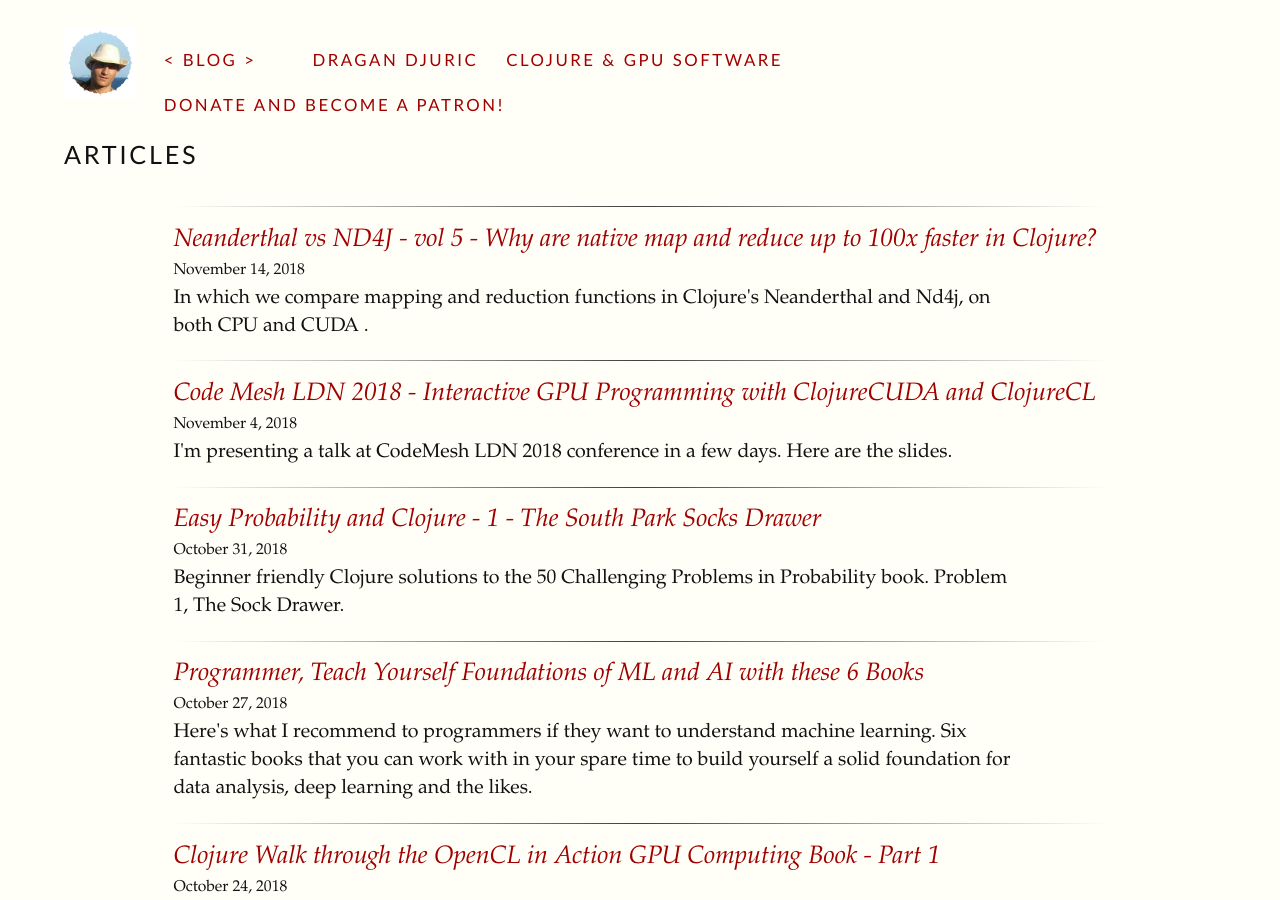
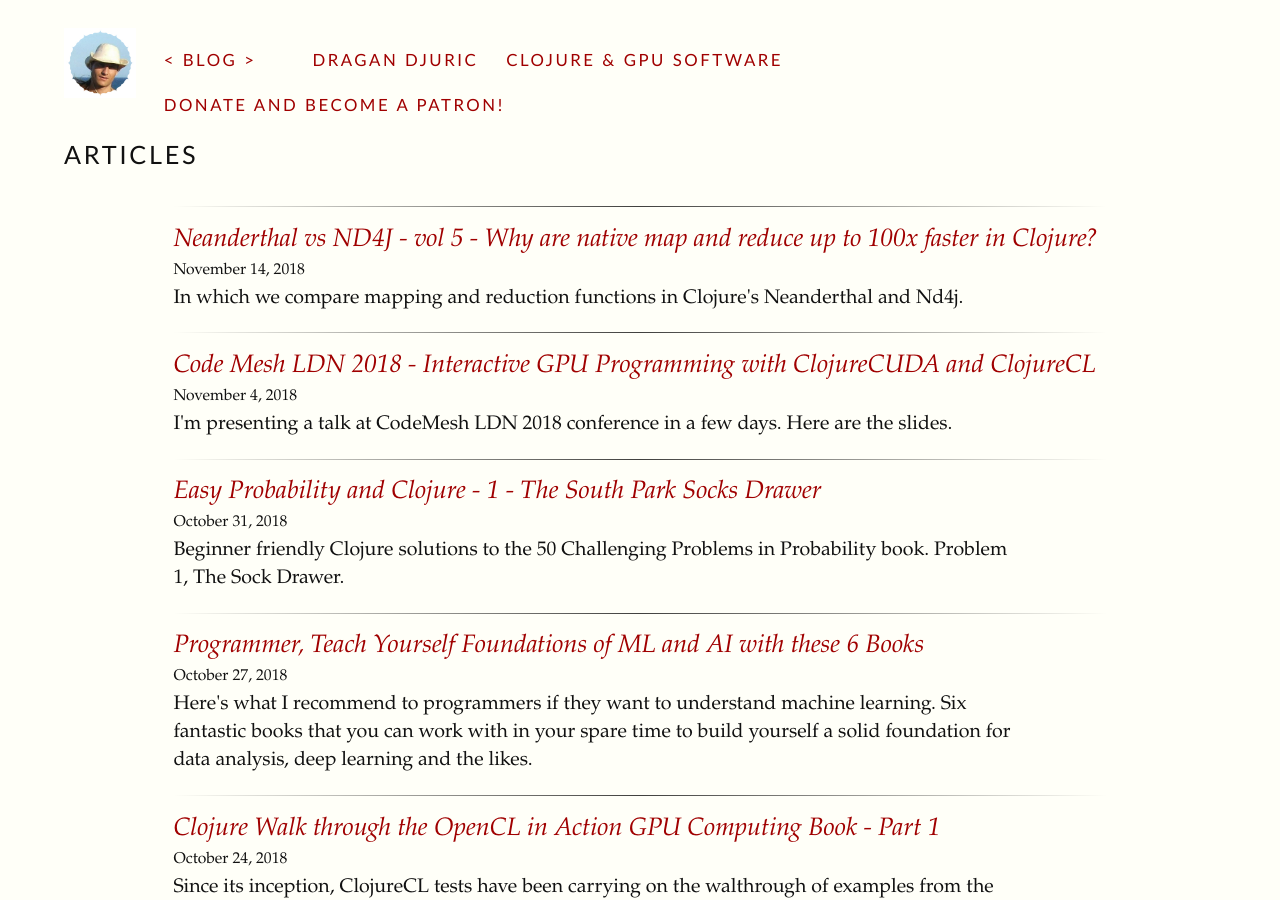
Before and after one commit to blueberry/blueberry.github.io, a Jekyll site: the page built from index.html, in a window 1280 px wide and 900 px high. Built offline with Jekyll 4.4.1, drawn with Linux system fonts in a browser that asks for light colours; comment, search, counter and statistics services are not loaded.

Commit message:
Small edit.

```diff
--- a/_posts/2018-11-14-Neanderthal-vs-ND4J-vol5.html
+++ b/_posts/2018-11-14-Neanderthal-vs-ND4J-vol5.html
@@ -11,7 +11,7 @@ tags:
 author: dragan
 layout: post
 title: Neanderthal vs ND4J - vol 5 - Why are native map and reduce up to 100x faster in Clojure?
-excerpt: In which we compare mapping and reduction functions in Clojure's Neanderthal and Nd4j, on both CPU and CUDA .
+excerpt: In which we compare mapping and reduction functions in Clojure's Neanderthal and Nd4j.
 categories:
 - Neanderthal
 - MKL
```
